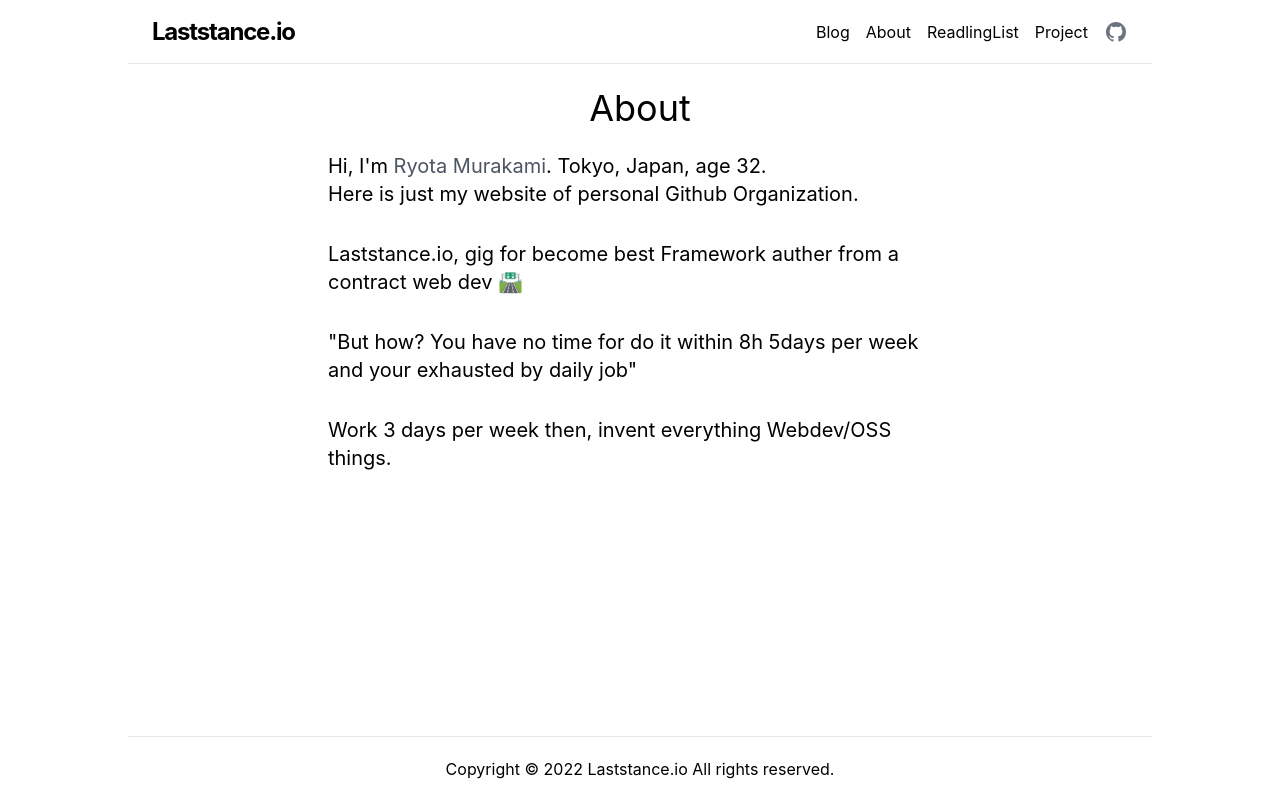
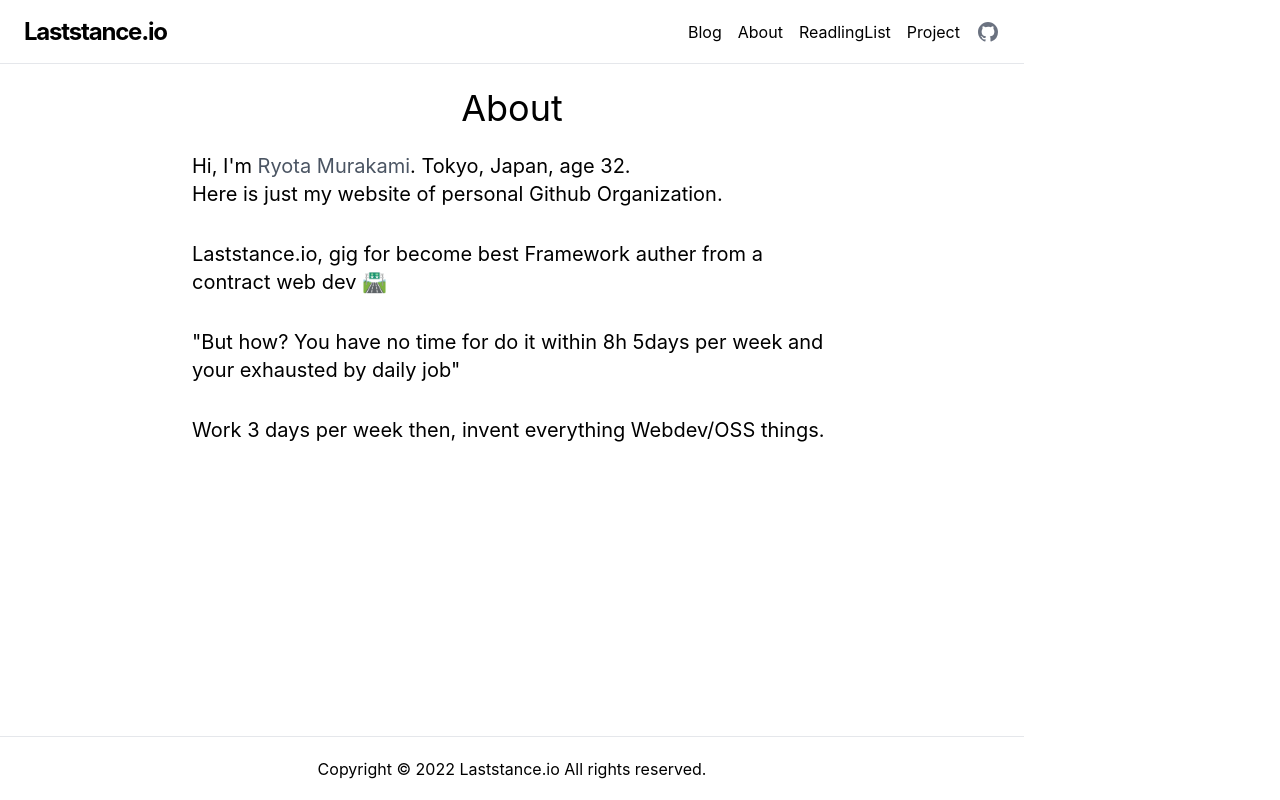
Before and after one commit to ryota-murakami/laststance.io-old, a Next.js app: page /about in a window 1280 px wide. Built offline with nearby package versions, Linux system fonts and the light colour scheme.

Commit message:
Refactor layout and styling of App, About, Index and Project components

```diff
--- a/pages/_app.tsx
+++ b/pages/_app.tsx
@@ -12,7 +12,7 @@ const MyApp: React.FC<AppProps> = memo((props) => {
   return (
     <>
       <Head />
-      <div className="max-w-screen container mx-auto flex min-h-screen flex-col justify-between">
+      <div className="container flex flex-col min-h-screen">
         <Header />
         <PageComponent {...props.pageProps} />
         <Footer />
--- a/pages/about.tsx
+++ b/pages/about.tsx
@@ -4,7 +4,7 @@ import React, { memo } from 'react'
 const About: React.FC = memo(
   () => {
     return (
-      <main className="main">
+      <main className="flex-1 bottom-20 flex flex-col sp:bottom-5">
         <h1 className="py-6 text-center text-4xl">About</h1>
         <section className="px-10 text-xl md:px-32 lg:px-48">
           <section className="mb-8">
--- a/pages/index.tsx
+++ b/pages/index.tsx
@@ -4,7 +4,7 @@ import React, { memo } from 'react'
 const Index: React.FC = memo(
   () => {
     return (
-      <main className="main bottom-20 flex flex-col sp:bottom-5">
+      <main className="flex-1 bottom-20 flex flex-col sp:bottom-5">
         <h2 className="mt-40 text-center text-4xl font-semibold text-indigo-600">
           I'm making tools for reduce yak shaving clutter.
         </h2>
--- a/pages/project.tsx
+++ b/pages/project.tsx
@@ -5,7 +5,7 @@ import RepoCard from '../components/elements/RepoCard'
 const Project: React.FC = memo(
   () => {
     return (
-      <section className="container m-auto flex h-screen flex-col items-center">
+      <main className="flex-1 bottom-20 flex flex-col items-center sp:bottom-5">
         <RepoCard
           name="eslint-config-ts-prefixer"
           url="https://github.com/laststance/eslint-config-ts-prefixer"
@@ -63,7 +63,7 @@ const Project: React.FC = memo(
           </a>{' '}
           with a modern code style React.
         </RepoCard>
-      </section>
+      </main>
     )
   },
   () => true,
--- a/styles/index.css
+++ b/styles/index.css
@@ -1,10 +1,6 @@
 @tailwind base;
 @tailwind components;
 @tailwind utilities;
-
-.main {
-  @apply container flex-grow px-2 mx-auto;
-}
 
 body {
   font-family: -apple-system, BlinkMacSystemFont, "Segoe UI", "Roboto", "Oxygen",
```
